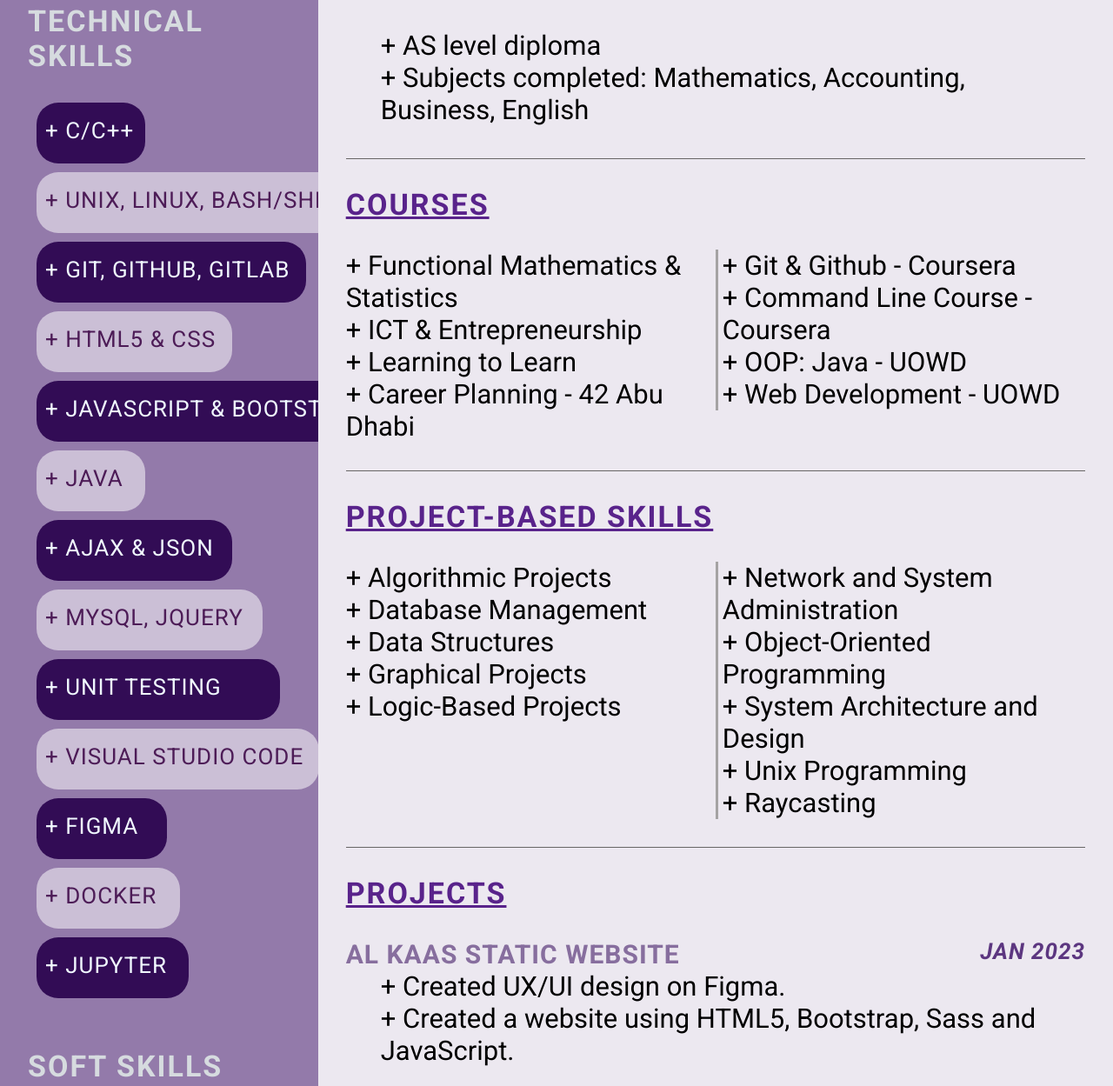
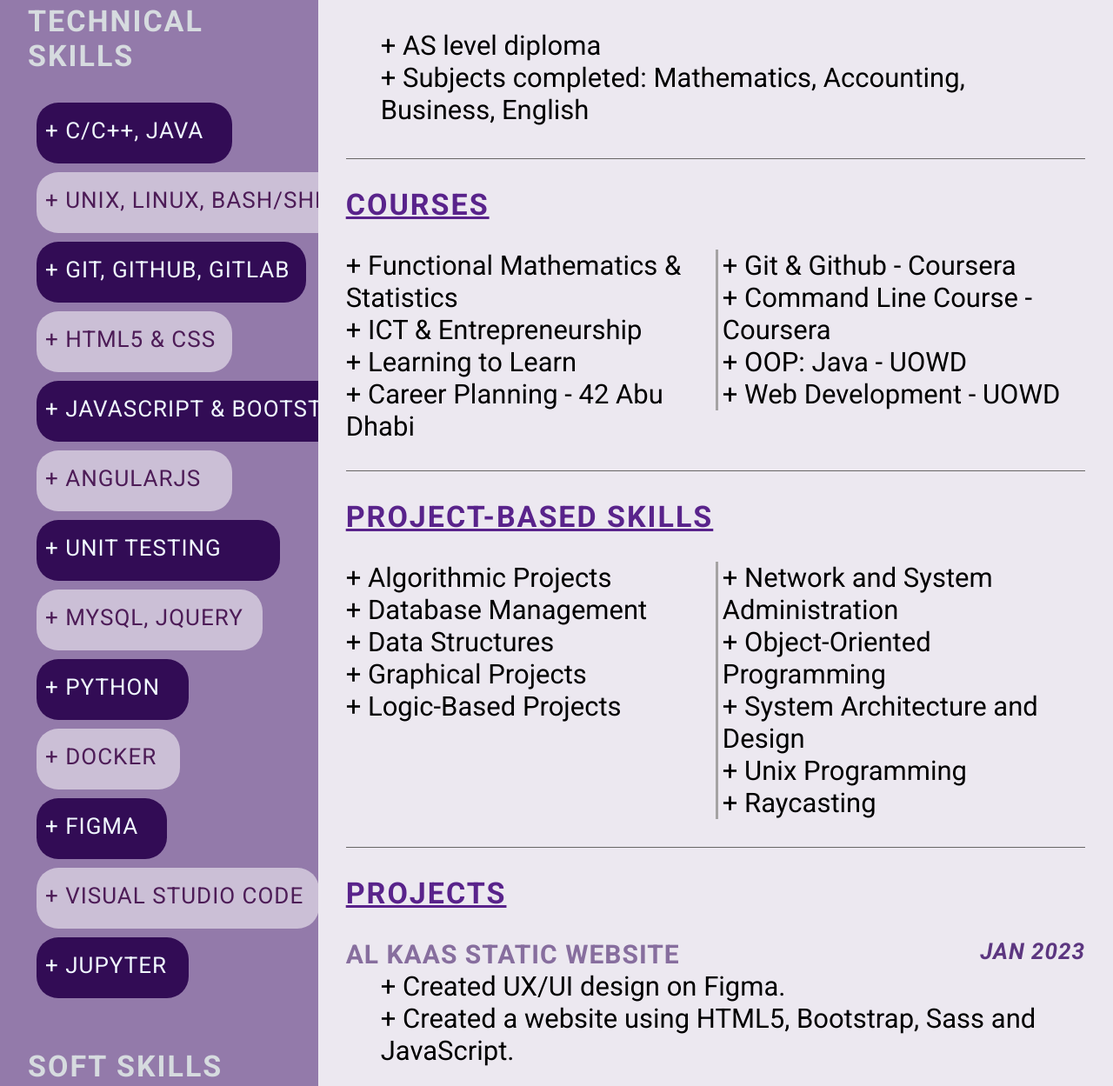
Before and after one commit to alka0203/CV, a plain HTML site: page index.html in a window 1280 px wide. Shown: the part 1069-2318 px from the top of the page at 87% size. Drawn offline with Linux system fonts and the light colour scheme.

Commit message:
added skills

```diff
--- a/index.html
+++ b/index.html
@@ -58,18 +58,18 @@
                     <p class="left-title" style="font-size: 34px;">Technical Skills</p>
                     <ul>
                         <li></li>
-                        <div style="background-color: #320c55; border-radius: 25px; width: 125px; height: 70px; margin: 10px; padding: 10px;"><li><p style="font-size: 26px; color:aliceblue;">+ C/C++</p></li></div>
+                        <div style="background-color: #320c55; border-radius: 25px; width: 225px; height: 70px; margin: 10px; padding: 10px;"><li><p style="font-size: 26px; color:aliceblue;">+ C/C++, Java</p></li></div>
                         <div style="background-color: #cbbfd6; border-radius: 25px; width: 380px; height: 70px; margin: 10px; padding: 10px;"><li><p style="font-size: 26px; color:rgb(77, 28, 87);">+ Unix, Linux, Bash/Shell</p></li></div>
                         <div style="background-color: #320c55; border-radius: 25px; width: 310px; height: 70px; margin: 10px; padding: 10px;"><li><p style="font-size: 26px; color:aliceblue;">+ Git, GitHub, GitLab</p></li></div>
                         <div style="background-color: #cbbfd6; border-radius: 25px; width: 225px; height: 70px; margin: 10px; padding: 10px;"><li><p style="font-size: 26px; color:rgb(77, 28, 87);">+ HTML5 & CSS</p></li></div>
                         <div style="background-color: #320c55; border-radius: 25px; width: 400px; height: 70px; margin: 10px; padding: 10px;"><li><p style="font-size: 26px; color:aliceblue;">+ JavaScript & Bootstrap</p></li></div>
-                        <div style="background-color: #cbbfd6; border-radius: 25px; width: 125px; height: 70px; margin: 10px; padding: 10px;"><li><p style="font-size: 26px; color:rgb(77, 28, 87);">+ Java</p></li></div>
-                        <div style="background-color: #320c55; border-radius: 25px; width: 225px; height: 70px; margin: 10px; padding: 10px;"><li><p style="font-size: 26px; color:aliceblue;">+ AJAX & JSON</p></li></div>
+                        <div style="background-color: #cbbfd6; border-radius: 25px; width: 225px; height: 70px; margin: 10px; padding: 10px;"><li><p style="font-size: 26px; color:rgb(77, 28, 87);">+ AngularJS</p></li></div>
+                        <div style="background-color: #320c55; border-radius: 25px; width: 280px; height: 70px; margin: 10px; padding: 10px;"><li><p style="font-size: 26px; color:aliceblue;">+ Unit Testing</p></li></div>
                         <div style="background-color: #cbbfd6; border-radius: 25px; width: 260px; height: 70px; margin: 10px; padding: 10px;"><li><p style="font-size: 26px; color:rgb(77, 28, 87);">+ MySql, JQuery</p></li></div>
-                        <div style="background-color: #320c55; border-radius: 25px; width: 280px; height: 70px; margin: 10px; padding: 10px;"><li><p style="font-size: 26px; color:aliceblue;">+ Unit Testing</p></li></div>
+                        <div style="background-color: #320c55; border-radius: 25px; width: 175px; height: 70px; margin: 10px; padding: 10px;"><li><p style="font-size: 26px; color:aliceblue;">+ Python</p></li></div>
+                        <div style="background-color: #cbbfd6; border-radius: 25px; width: 165px; height: 70px; margin: 10px; padding: 10px;"><li><p style="font-size: 26px; color:rgb(77, 28, 87);">+ Docker</p></li></div>
+                        <div style="background-color: #320c55; border-radius: 25px; width: 150px; height: 70px; margin: 10px; padding: 10px;"><li><p style="font-size: 26px; color:aliceblue;">+ Figma</p></li></div>
                         <div style="background-color: #cbbfd6; border-radius: 25px; width: 325px; height: 70px; margin: 10px; padding: 10px;"><li><p style="font-size: 26px; color:rgb(77, 28, 87);">+ Visual Studio Code</p></li></div>
-                        <div style="background-color: #320c55; border-radius: 25px; width: 150px; height: 70px; margin: 10px; padding: 10px;"><li><p style="font-size: 26px; color:aliceblue;">+ Figma</p></li></div>
-                        <div style="background-color: #cbbfd6; border-radius: 25px; width: 165px; height: 70px; margin: 10px; padding: 10px;"><li><p style="font-size: 26px; color:rgb(77, 28, 87);">+ Docker</p></li></div>
                         <div style="background-color: #320c55; border-radius: 25px; width: 175px; height: 70px; margin: 10px; padding: 10px;"><li><p style="font-size: 26px; color:aliceblue;">+ Jupyter</p></li></div>
                     </ul>
                 </div>
```
